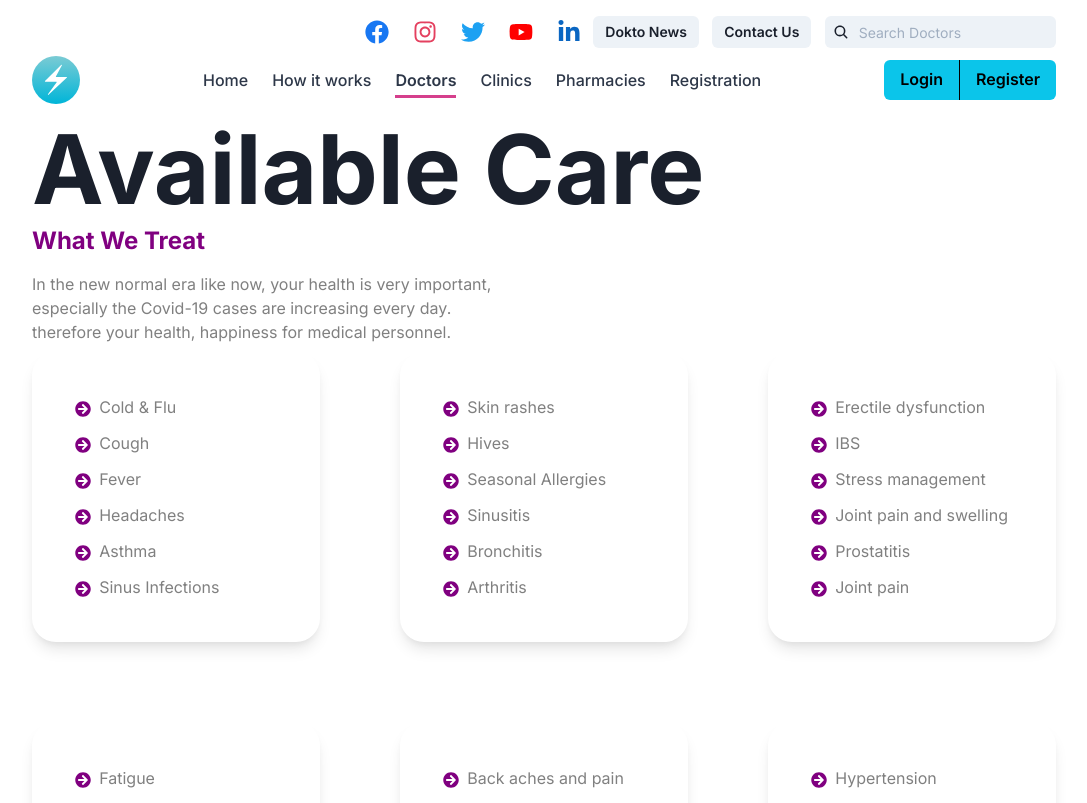
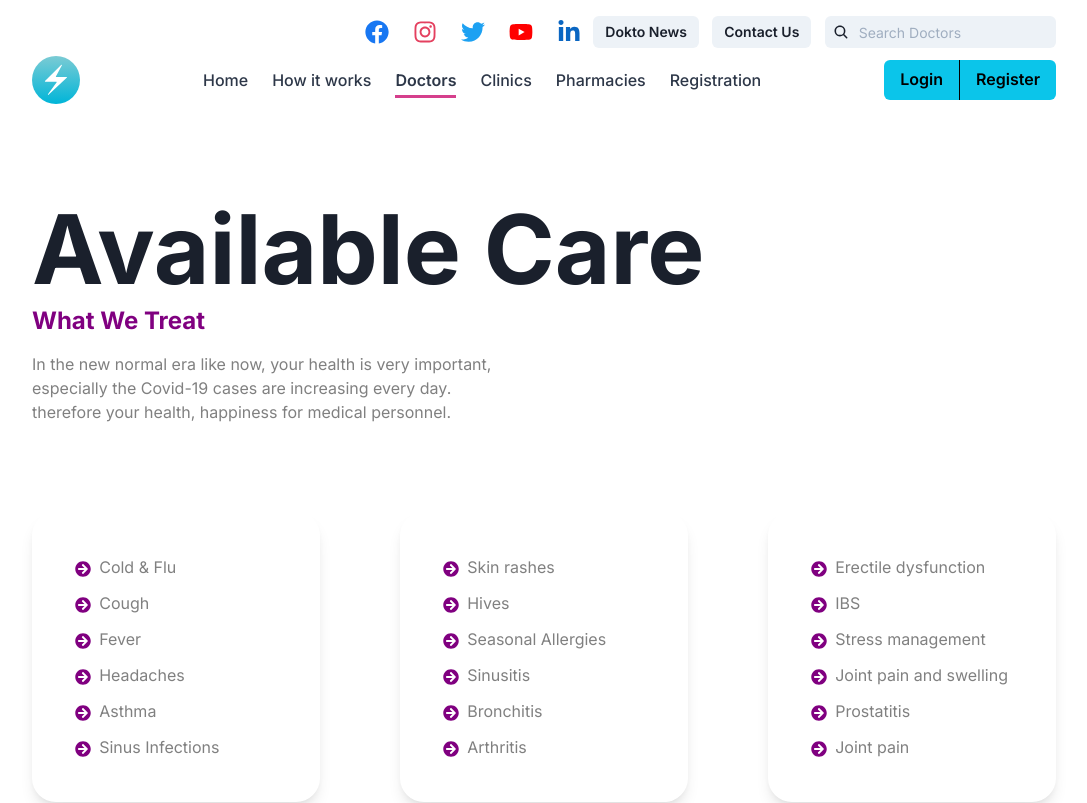
Before and after one commit to leveorxyz/dokto-frontend, a React (Create React App) app: page /doctors in a window 1280 px wide. Shown: the top 803 px of the page, without its empty margins (96-1183 px from the left). Built offline with nearby package versions, Linux system fonts and the light colour scheme.

Commit message:
Add spacing in available care

```diff
--- a/src/components/available_care/AvailableCareHeader.tsx
+++ b/src/components/available_care/AvailableCareHeader.tsx
@@ -4,7 +4,7 @@ import { SpacedContainer } from "../common/Containers";
 
 const AvailableCareHeader = () => (
   <div>
-    <SpacedContainer>
+    <SpacedContainer py="20">
       <Heading as="h1" fontWeight="bold" fontSize="8xl">Available Care</Heading>
       <Heading as="h2" fontWeight="bold" fontSize="2xl" color="purple" mb="4">What We Treat</Heading>
       <Box fontSize="md" color="gray" mb="2">
```
